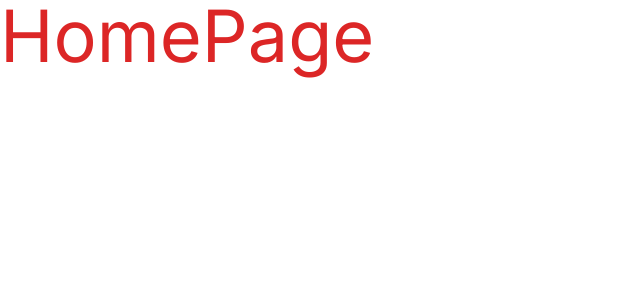
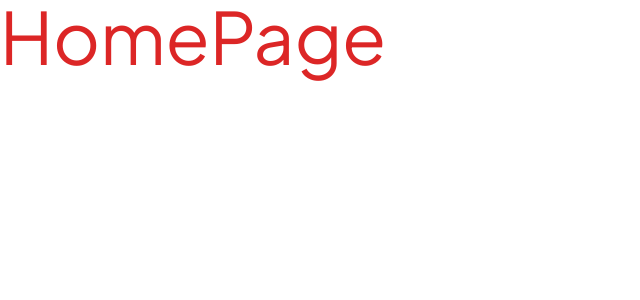
Before and after one commit to moonspark78/WebHost-NextJS, a Next.js app: page / in a window 1280 px wide. Shown: the top 300 px of the page, without its empty margins (0-640 px from the left). Built offline with nearby package versions, Linux system fonts and the light colour scheme.

Commit message:
:tada: init project  :tada:

```diff
--- a/app/layout.tsx
+++ b/app/layout.tsx
@@ -1,8 +1,11 @@
 import type { Metadata } from "next";
-import { Inter } from "next/font/google";
+import { Plus_Jakarta_Sans } from "next/font/google";
 import "./globals.css";
 
-const inter = Inter({ subsets: ["latin"] });
+const font = Plus_Jakarta_Sans({
+  weight:["200", "300", "400", "500", "600", "700", "800"],
+  subsets:["latin"]
+})
 
 export const metadata: Metadata = {
   title: "Create Next App",
@@ -16,7 +19,7 @@ export default function RootLayout({
 }>) {
   return (
     <html lang="en">
-      <body className={inter.className}>{children}</body>
+      <body className={font.className}>{children}</body>
     </html>
   );
 }
```
